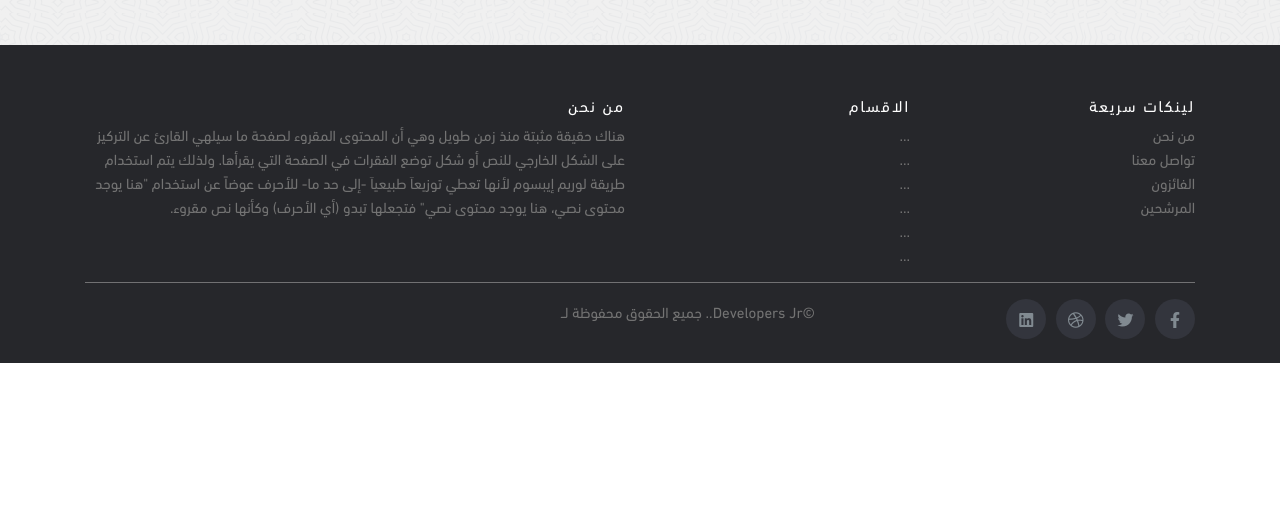
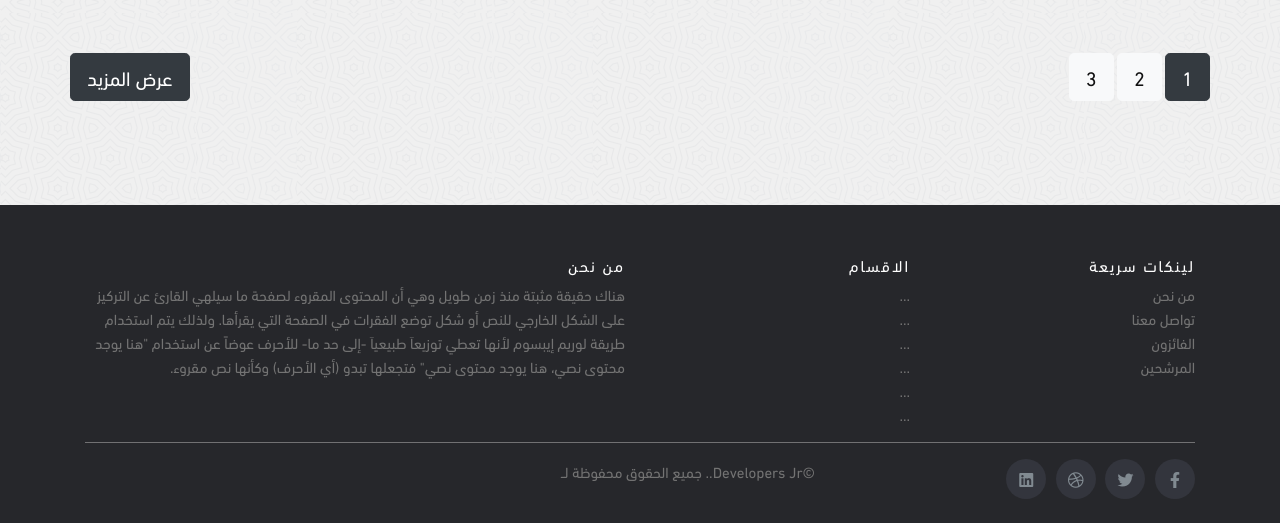
Before and after one commit to ika104/Designs-application, a plain HTML site: page winners.html in a window 1280 px wide. Shown: the part 1037-1560 px from the top of the page. Before the commit the page ends 1400 px from the top, so only its background shows below. Drawn offline with Linux system fonts and the light colour scheme.

Commit message:
winner editing

```diff
--- a/winners.html
+++ b/winners.html
@@ -739,7 +739,16 @@
 
 
                     </div>
-
+                    <div class="row justify-content-between my-5 show-more ">
+                        <div class="my-2">
+                            <button class="btn btn-lg btn-dark "> 1 </button>
+                            <button class="btn btn-lg btn-light "> 2 </button>
+                            <button class="btn btn-lg btn-light "> 3 </button>
+                        </div>
+                        <div class="show-more-btn my-2">
+                            <button class="btn btn-lg btn-dark "> عرض المزيد </button>
+                        </div>
+                    </div>
                 </div>
             </section>
 
```
